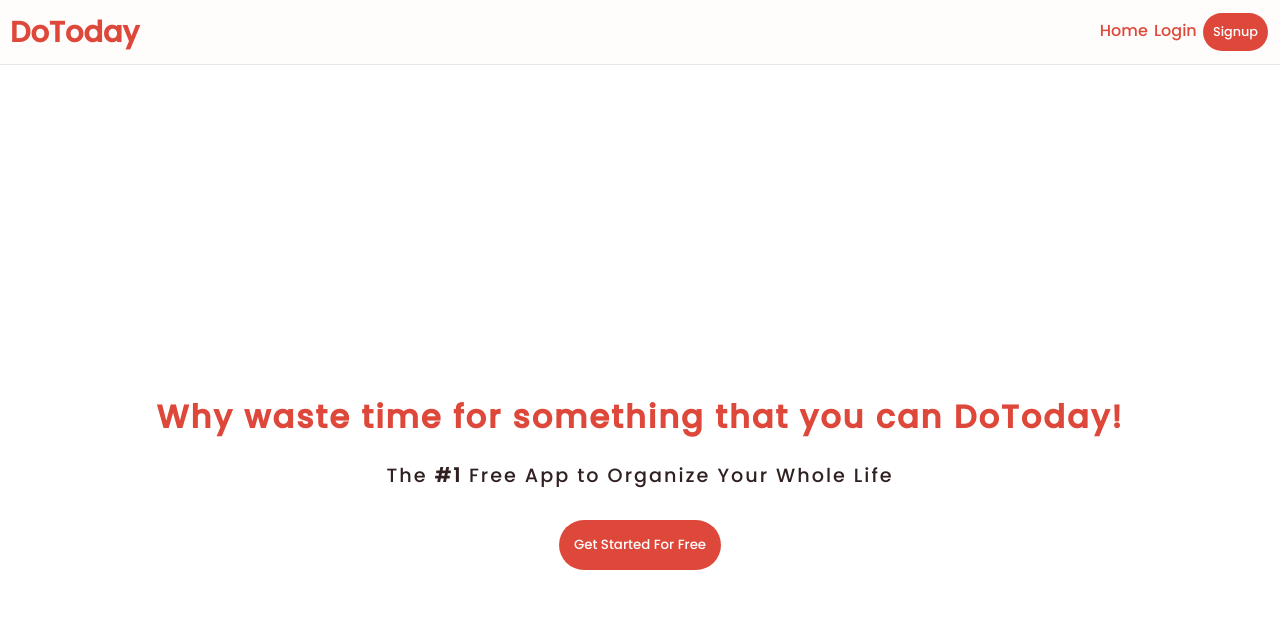
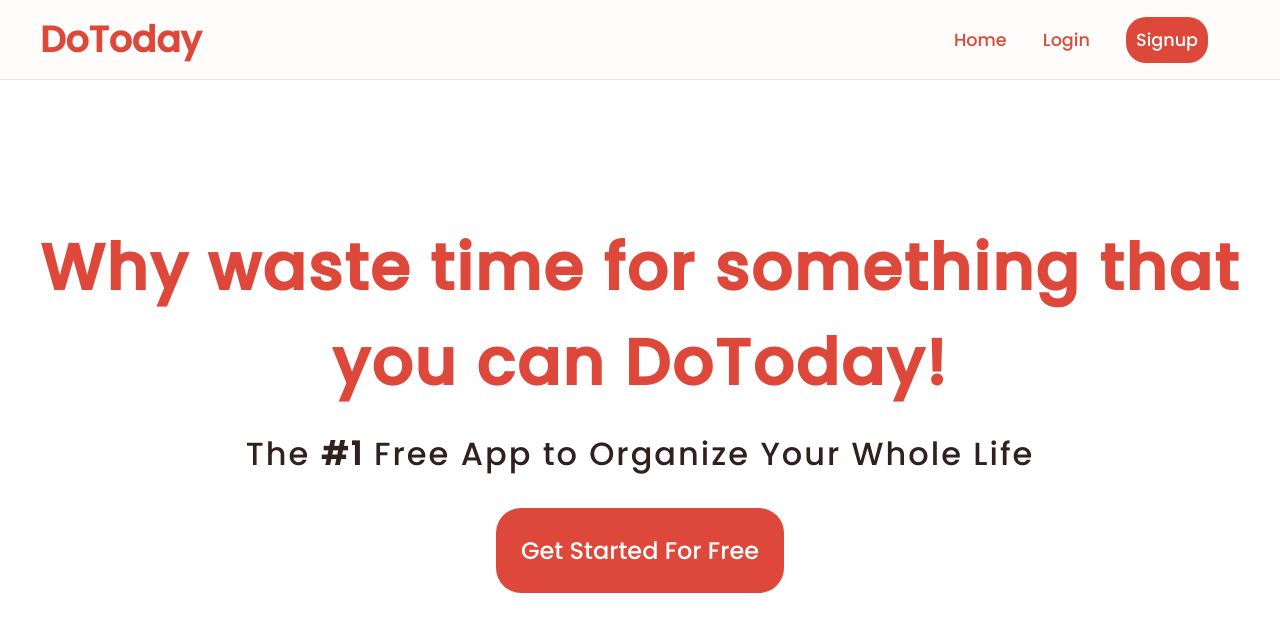
Before and after one commit to hellodun/todo-list-app, a PHP site: page / in a window 1280 px wide. Shown: the top 632 px of the page. Run offline with PHP 8.4, Linux system fonts and the light colour scheme.

Commit message:
Added media queries for tablets and desktop devices

```diff
--- a/style.css
+++ b/style.css
@@ -117,3 +117,59 @@ body {
         font-size: 1.2rem;
     }
 }
+
+@media (min-width:768px) {
+    .container {
+        width: 100%;
+    }
+
+    .nav-heading {
+        font-size: 2rem;
+        margin-left: 10px;
+    }
+
+    .nav-links ul li a,
+    .signup-btn {
+        font-size: 1.1rem;
+        margin-right: 10px;
+    }
+
+    .header h3 {
+        font-size: 4rem;
+    }
+
+    .header p {
+        font-size: 2rem;
+    }
+
+    .get-started {
+        padding: 25px;
+        font-size: 1.5rem;
+    }
+}
+
+@media (min-width: 992px) {
+    .container {
+        width: 100%;
+    }
+
+    .navbar {
+        height: 80px;
+    }
+
+    .nav-heading {
+        font-size: 1.5rem;
+        margin-left: 30px;
+    }
+
+    .nav-links ul li a,
+    .signup-btn {
+        font-size: 1.1rem;
+        margin-right: 30px;
+    }
+
+    .header h3 {
+        font-size: 4rem;
+        margin-top: 10%;
+    }
+}
```
